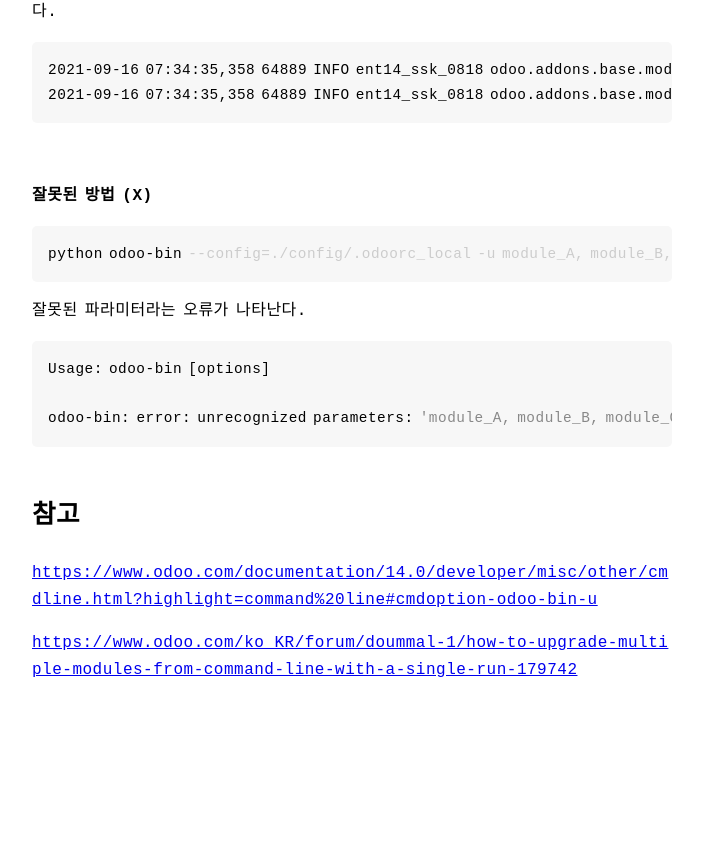
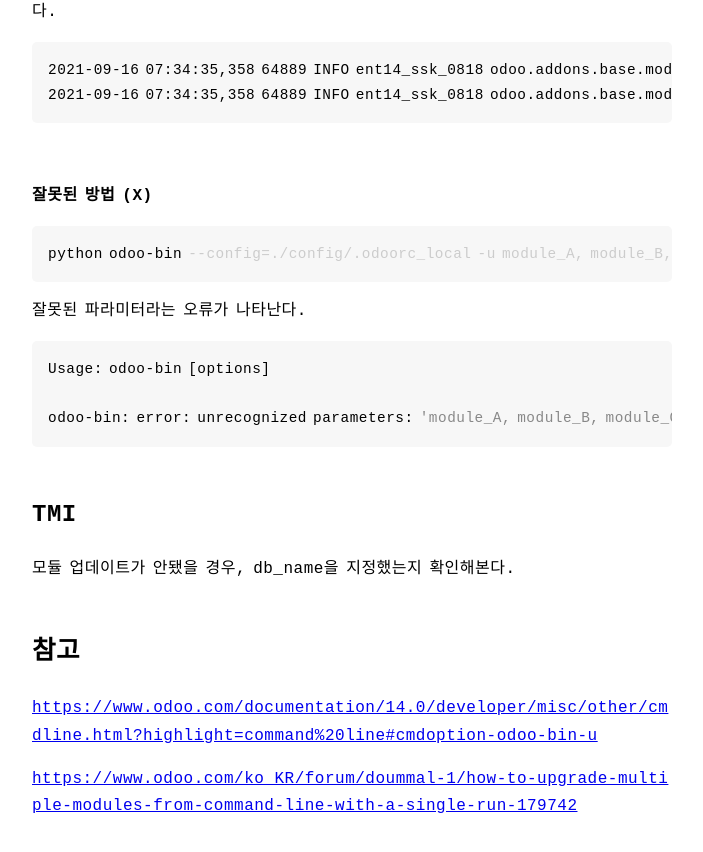
Before and after one commit to bobbohee/no-access-please, a Jekyll site: the page built from _posts/2021-09-14-how-to-upgrade-multiple-modules-from-command-line.md, in a window 1280 px wide and 900 px high, scrolled down 1097 px. Shown: the top 852 px of the window, without its empty margins (288-991 px from the left). Built offline with Jekyll 4.4.1, drawn with Linux system fonts in a browser that asks for light colours; before the commit the page ends 1861 px from its top, so only the background shows below that.

Commit message:
[EDIT] 모듈 업데이트 db_name 지정

````diff
--- a/_posts/2021-09-14-how-to-upgrade-multiple-modules-from-command-line.md
+++ b/_posts/2021-09-14-how-to-upgrade-multiple-modules-from-command-line.md
@@ -58,6 +58,10 @@ Usage: odoo-bin [options]
 odoo-bin: error: unrecognized parameters: 'module_A, module_B, module_C'
 ```
 
+## TMI
+
+모듈 업데이트가 안됐을 경우, db_name을 지정했는지 확인해본다.
+
 # 참고
 
 [https://www.odoo.com/documentation/14.0/developer/misc/other/cmdline.html?highlight=command%20line#cmdoption-odoo-bin-u](https://www.odoo.com/documentation/14.0/developer/misc/other/cmdline.html?highlight=command%20line#cmdoption-odoo-bin-u){:target="_blank"}
````
